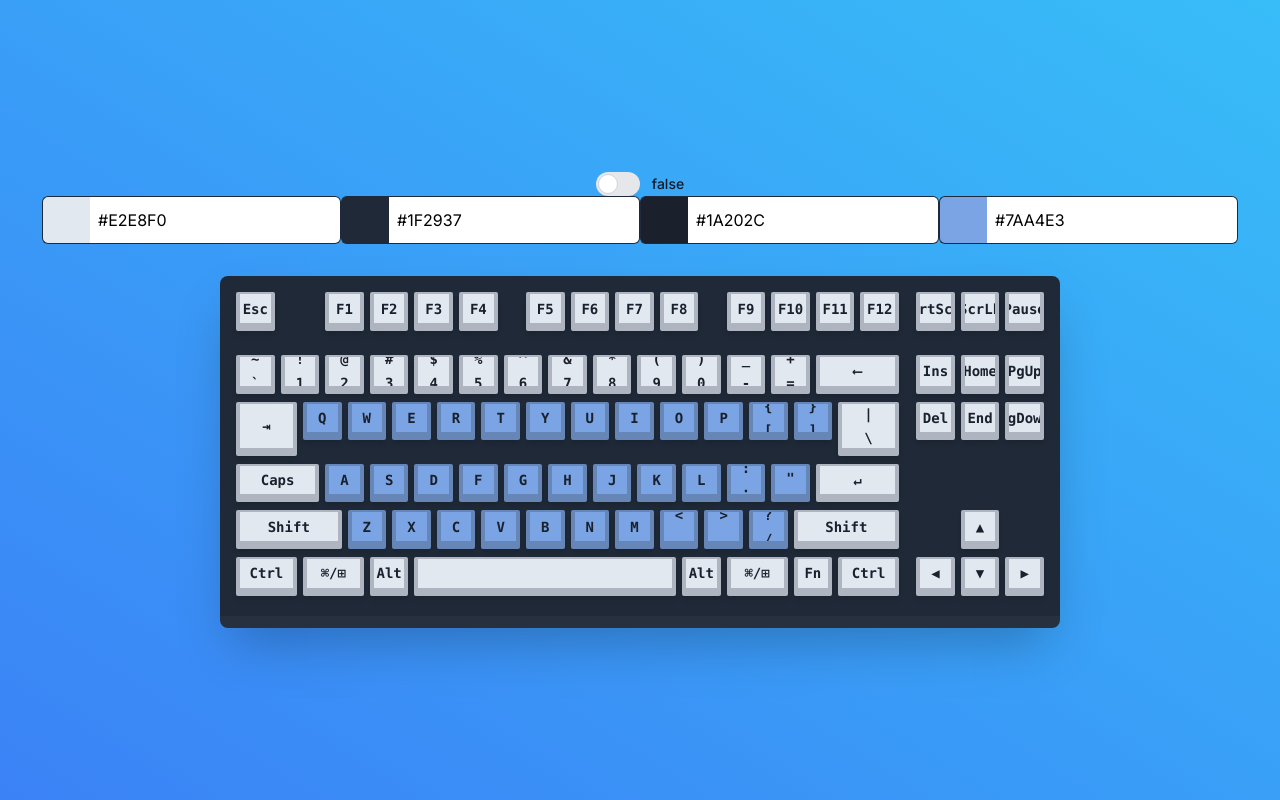
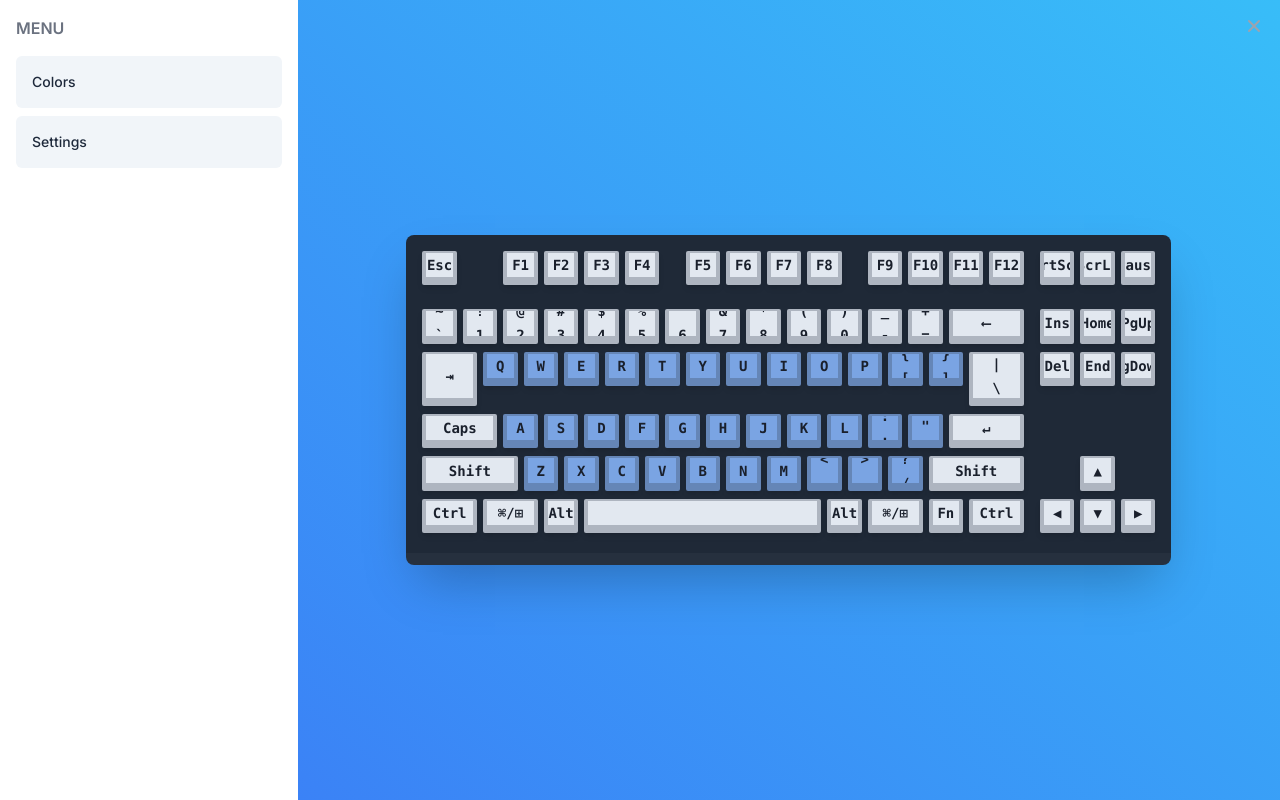
Before and after one commit to dotslashf/my-kbd, a Next.js app: page / in a window 1280 px wide. Built offline with nearby package versions, Linux system fonts and the light colour scheme.

Commit message:
feat/refactor: add sidebar

```diff
--- a/src/components/ColorPicker.tsx
+++ b/src/components/ColorPicker.tsx
@@ -27,8 +27,8 @@
   }, []);
 
   return (
-    <div className="mb-8" ref={colorPickerRef}>
-      <div className="flex h-12">
+    <div ref={colorPickerRef}>
+      <div className="flex h-12 my-2">
         <div
           className="h-full flex-shrink-0 w-12 border-slate-800 border-l border-t border-b rounded-l-md"
           style={{ backgroundColor: props.color }}
@@ -39,7 +39,7 @@
         <input
           type="text"
           value={`#${props.color.replace("#", "")}`}
-          className="px-2 outline-none border-slate-800 border-r border-t border-b rounded-r-md"
+          className="w-full pl-2 outline-none border-slate-800 border-r border-t border-b rounded-r-md"
           maxLength={7}
           onKeyPress={(e) => {
             const validHexChars = /[0-9a-fA-F]/;
--- /dev/null
+++ b/src/components/Disclosure.tsx
@@ -0,0 +1,87 @@
+import React, { useState } from "react";
+import ColorPicker from "./ColorPicker";
+import useColor from "@/hooks/useColor";
+import useConfig from "@/hooks/useConfig";
+
+export default function Disclosure() {
+  const { color, setColor } = useColor("keyPrimary");
+  const { color: backgroundColor, setColor: setBackgroundColor } =
+    useColor("background");
+  const { color: textColor, setColor: setTextColor } = useColor("text");
+  const { color: colorSecondary, setColor: setColorSecondary } =
+    useColor("keySecondary");
+  const { isEditing, toggleEditing } = useConfig();
+
+  const [disclosures, setDisclosures] = useState([
+    {
+      id: "disclosure-panel-1",
+      isOpen: false,
+      buttonText: "Colors",
+      panelContent: (
+        <>
+          <ColorPicker color={color} setColor={setColor} />
+          <ColorPicker color={backgroundColor} setColor={setBackgroundColor} />
+          <ColorPicker color={textColor} setColor={setTextColor} />
+          <ColorPicker color={colorSecondary} setColor={setColorSecondary} />
+        </>
+      ),
+    },
+    {
+      id: "disclosure-panel-2",
+      isOpen: false,
+      buttonText: "Settings",
+      panelContent: (
+        <>
+          <label className="relative inline-flex items-center cursor-pointer">
+            <input
+              type="checkbox"
+              value=""
+              className="sr-only peer"
+              checked={isEditing}
+              onClick={() => {
+                toggleEditing();
+              }}
+              readOnly
+            />
+            <div className="w-11 h-6 bg-gray-200 peer-focus:outline-none peer-focus:ring-4 peer-focus:ring-blue-300 dark:peer-focus:ring-blue-800 rounded-full peer dark:bg-gray-700 peer-checked:after:translate-x-full peer-checked:after:border-white after:content-[''] after:absolute after:top-[2px] after:left-[2px] after:bg-white after:border-gray-300 after:border after:rounded-full after:h-5 after:w-5 after:transition-all dark:border-gray-600 peer-checked:bg-blue-600"></div>
+            <span className="ml-3 text-sm font-medium text-gray-900 dark:text-gray-300">
+              {isEditing ? "true" : "false"}
+            </span>
+          </label>
+        </>
+      ),
+    },
+  ]);
+
+  const handleClick = (id: string) => {
+    setDisclosures(
+      disclosures.map((d) =>
+        d.id === id ? { ...d, isOpen: !d.isOpen } : { ...d, isOpen: false }
+      )
+    );
+  };
+
+  return (
+    <div className="w-full">
+      <div className="mx-auto w-full max-w-md rounded-2xl bg-white space-y-2">
+        {disclosures.map(({ id, isOpen, buttonText, panelContent }) => (
+          <React.Fragment key={id}>
+            <button
+              className="flex w-full justify-between rounded-md bg-slate-100 p-4 text-left text-sm font-medium text-slate-800 hover:bg-slate-200 focus:outline-none transition"
+              onClick={() => handleClick(id)}
+              aria-expanded={isOpen}
+              {...(isOpen && { "aria-controls": id })}
+            >
+              {buttonText}
+            </button>
+            {isOpen && (
+              <div className="p-2 text-sm text-slate-600 border-2 border-slate-100 bg-slate-100 rounded-md">
+                {panelContent}
+              </div>
+            )}
+          </React.Fragment>
+        ))}
+      </div>
+    </div>
+  );
+}
--- /dev/null
+++ b/src/components/Drawer.tsx
@@ -0,0 +1,65 @@
+import * as React from "react";
+import Disclosure from "./Disclosure";
+
+export interface IDrawerProps {}
+
+export function Drawer(props: IDrawerProps) {
+  const [isHidden, setIsHidden] = React.useState(true);
+  return (
+    <div className="w-full">
+      <div className="text-center">
+        <button
+          className="text-white bg-blue-700 hover:bg-blue-800 focus:ring-4 focus:ring-blue-300 font-medium rounded-lg text-sm px-5 py-2.5 mr-2 dark:bg-blue-600 dark:hover:bg-blue-700 focus:outline-none dark:focus:ring-blue-800"
+          type="button"
+          onClick={() => {
+            setIsHidden(!isHidden);
+          }}
+        >
+          Show Option
+        </button>
+      </div>
+
+      {/* <div
+        className={`absolute top-0 left-0 z-40 w-80 h-screen p-4
+        overflow-y-auto transition-transform
+        bg-white
+        ${isHidden ? "-translate-x-full" : "translate-x-0"}
+        `}
+      >
+        <h5
+          id="drawer-navigation-label"
+          className="text-base font-semibold text-gray-500 uppercase dark:text-slate-800"
+        >
+          Menu
+        </h5>
+        <button
+          type="button"
+          className="text-gray-400 bg-transparent hover:bg-gray-200 hover:text-gray-900 rounded-lg text-sm p-1.5 absolute top-2.5 right-2.5 inline-flex items-center"
+          onClick={() => {
+            setIsHidden(!isHidden);
+          }}
+        >
+          <svg
+            aria-hidden="true"
+            className="w-5 h-5"
+            fill="currentColor"
+            viewBox="0 0 20 20"
+            xmlns="http://www.w3.org/2000/svg"
+          >
+            <path
+              fillRule="evenodd"
+              d="M4.293 4.293a1 1 0 011.414 0L10 8.586l4.293-4.293a1 1 0 111.414 1.414L11.414 10l4.293 4.293a1 1 0 01-1.414 1.414L10 11.414l-4.293 4.293a1 1 0 01-1.414-1.414L8.586 10 4.293 5.707a1 1 0 010-1.414z"
+              clipRule="evenodd"
+            ></path>
+          </svg>
+          <span className="sr-only">Close menu</span>
+        </button>
+        <div className="py-4 overflow-y-auto">
+          <div className="w-full">
+            <Disclosure />
+          </div>
+        </div>
+      </div> */}
+    </div>
+  );
+}
--- a/src/components/Keyboard.tsx
+++ b/src/components/Keyboard.tsx
@@ -20,7 +20,7 @@
 
   return (
     <div
-      className="flex flex-col gap-6 w-9/12 pr-4 pt-4 pl-4 pb-5 rounded-lg shadow-2xl border-b-[12px] border-gray-700 border-opacity-30"
+      className="flex flex-col gap-6 w-10/12 pr-4 pt-4 pl-4 pb-5 m-8 rounded-lg shadow-2xl border-b-[12px] border-gray-700 border-opacity-30"
       style={{
         backgroundColor: `${backgroundColor}`,
       }}
--- a/src/components/Layout.tsx
+++ b/src/components/Layout.tsx
@@ -1,48 +1,52 @@
 import * as React from "react";
 import Keyboard from "./Keyboard";
-import { useSelector } from "react-redux";
-import { StateType } from "@/store";
-import ColorPicker from "./ColorPicker";
-import useColor from "@/hooks/useColor";
-import useConfig from "@/hooks/useConfig";
+import Disclosure from "./Disclosure";
 
 export interface ILayoutProps {}
 
 export function Layout(props: ILayoutProps) {
-  const { color, setColor } = useColor("keyPrimary");
-  const { color: backgroundColor, setColor: setBackgroundColor } =
-    useColor("background");
-  const { color: textColor, setColor: setTextColor } = useColor("text");
-  const { color: colorSecondary, setColor: setColorSecondary } =
-    useColor("keySecondary");
-
-  const { isEditing, toggleEditing } = useConfig();
-
   return (
-    <main className="flex min-h-screen flex-col items-center justify-center p-20 w-full bg-gradient-to-bl from-sky-400 to-blue-500">
-      <label className="relative inline-flex items-center cursor-pointer">
-        <input
-          type="checkbox"
-          value=""
-          className="sr-only peer"
-          checked={isEditing}
-          onClick={() => {
-            toggleEditing();
-          }}
-          readOnly
-        />
-        <div className="w-11 h-6 bg-gray-200 peer-focus:outline-none peer-focus:ring-4 peer-focus:ring-blue-300 dark:peer-focus:ring-blue-800 rounded-full peer dark:bg-gray-700 peer-checked:after:translate-x-full peer-checked:after:border-white after:content-[''] after:absolute after:top-[2px] after:left-[2px] after:bg-white after:border-gray-300 after:border after:rounded-full after:h-5 after:w-5 after:transition-all dark:border-gray-600 peer-checked:bg-blue-600"></div>
-        <span className="ml-3 text-sm font-medium text-gray-900 dark:text-gray-300">
-          {isEditing ? "true" : "false"}
-        </span>
-      </label>
-      <div className="flex">
-        <ColorPicker color={color} setColor={setColor} />
-        <ColorPicker color={backgroundColor} setColor={setBackgroundColor} />
-        <ColorPicker color={textColor} setColor={setTextColor} />
-        <ColorPicker color={colorSecondary} setColor={setColorSecondary} />
+    <div className="flex">
+      <div
+        className={`flex top-0 left-0 z-40 w-96 h-screen p-4
+        overflow-y-auto transition-transform bg-white`}
+      >
+        <div className="flex flex-col w-full">
+          <h5
+            id="drawer-navigation-label"
+            className="text-base font-semibold text-gray-500 uppercase dark:text-slate-800"
+          >
+            Menu
+          </h5>
+          <button
+            type="button"
+            className="text-gray-400 bg-transparent hover:bg-gray-200 hover:text-gray-900 rounded-lg text-sm p-1.5 absolute top-2.5 right-2.5 inline-flex items-center"
+          >
+            <svg
+              aria-hidden="true"
+              className="w-5 h-5"
+              fill="currentColor"
+              viewBox="0 0 20 20"
+              xmlns="http://www.w3.org/2000/svg"
+            >
+              <path
+                fillRule="evenodd"
+                d="M4.293 4.293a1 1 0 011.414 0L10 8.586l4.293-4.293a1 1 0 111.414 1.414L11.414 10l4.293 4.293a1 1 0 01-1.414 1.414L10 11.414l-4.293 4.293a1 1 0 01-1.414-1.414L8.586 10 4.293 5.707a1 1 0 010-1.414z"
+                clipRule="evenodd"
+              ></path>
+            </svg>
+            <span className="sr-only">Close menu</span>
+          </button>
+          <div className="py-4 overflow-y-auto">
+            <div className="w-full">
+              <Disclosure />
+            </div>
+          </div>
+        </div>
       </div>
-      <Keyboard />
-    </main>
+      <main className="flex min-h-screen flex-col items-center justify-center p-8 w-full bg-gradient-to-bl from-sky-400 to-blue-500">
+        <Keyboard />
+      </main>
+    </div>
   );
 }
```
